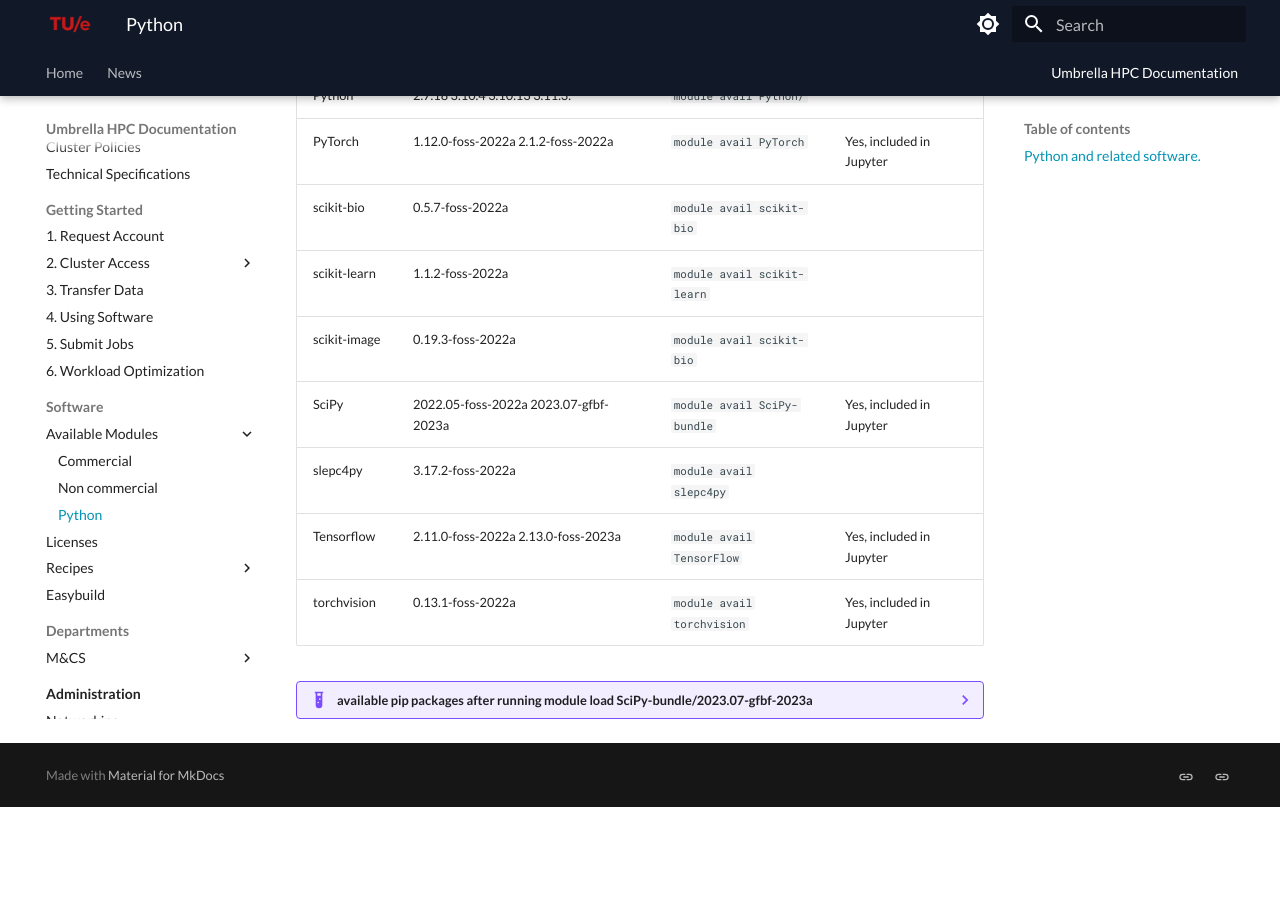
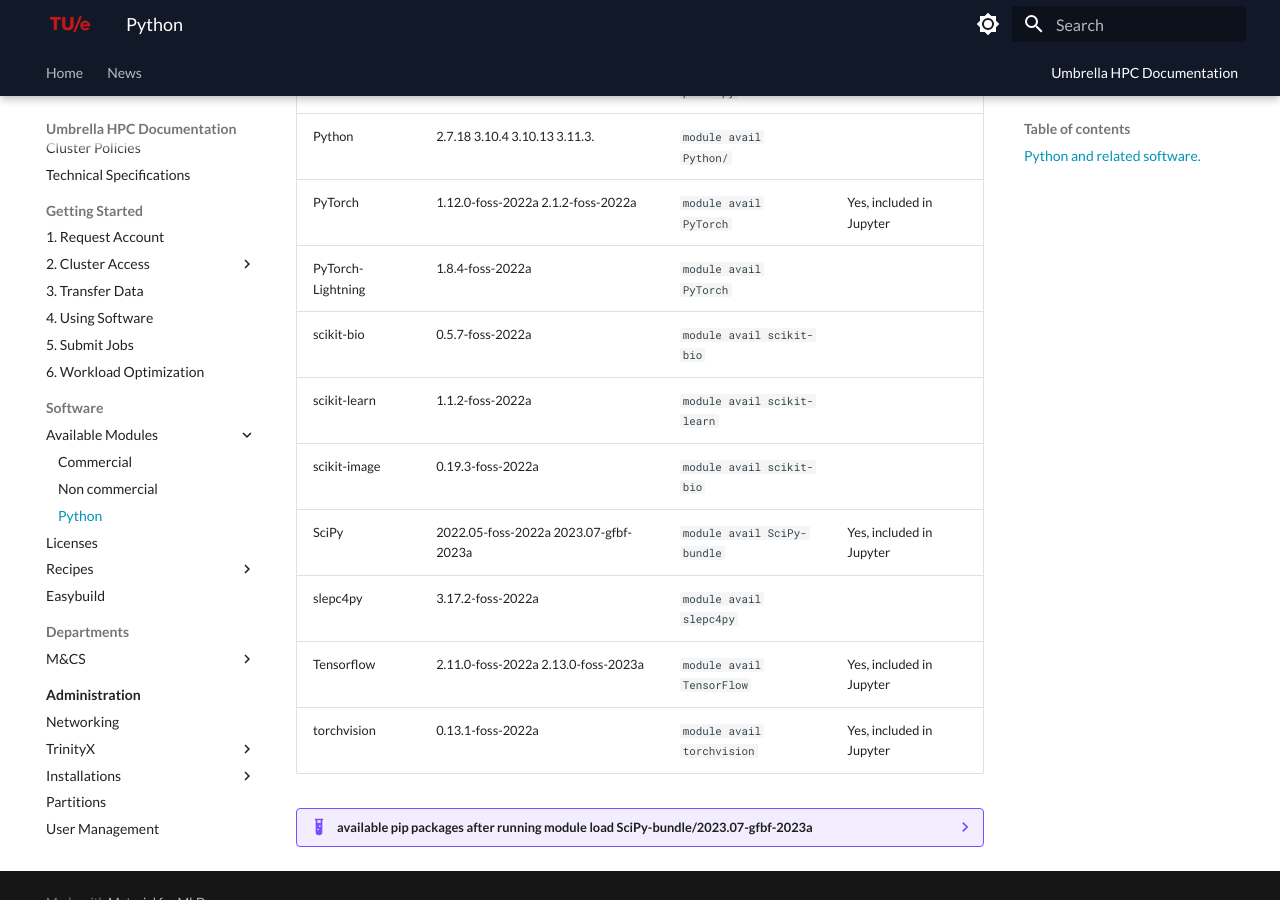
Before and after one commit to gferhpc/supercomputing.tue.nl, an MkDocs documentation site: the page built from pages/documentation/software/modules/python.md, in a window 1280 px wide and 900 px high, scrolled down 672 px. Built offline with MkDocs 1.6.1 and Material for MkDocs 9.7.7, drawn with Linux system fonts in a browser that asks for light colours; before the commit the page ends 1479 px from its top, so only the background shows below that.

Commit message:
Update python.md

```diff
--- a/pages/documentation/software/modules/python.md
+++ b/pages/documentation/software/modules/python.md
@@ -14,6 +14,7 @@
 | petc4py        | 3.17.4-foss-2022a                    | `module avail petsc4py` | |
 | Python         | 2.7.18 3.10.4 3.10.13 3.11.3.        | `module avail Python/`   | |
 | PyTorch        | 1.12.0-foss-2022a 2.1.2-foss-2022a   | `module avail PyTorch`   | Yes, included in Jupyter|
+| PyTorch-Lightning| 1.8.4-foss-2022a                   | `module avail PyTorch`   | |
 | scikit-bio     | 0.5.7-foss-2022a                     | `module avail scikit-bio` | |
 | scikit-learn   | 1.1.2-foss-2022a                     | `module avail scikit-learn` | |
 | scikit-image   | 0.19.3-foss-2022a                     | `module avail scikit-bio` | |
```
